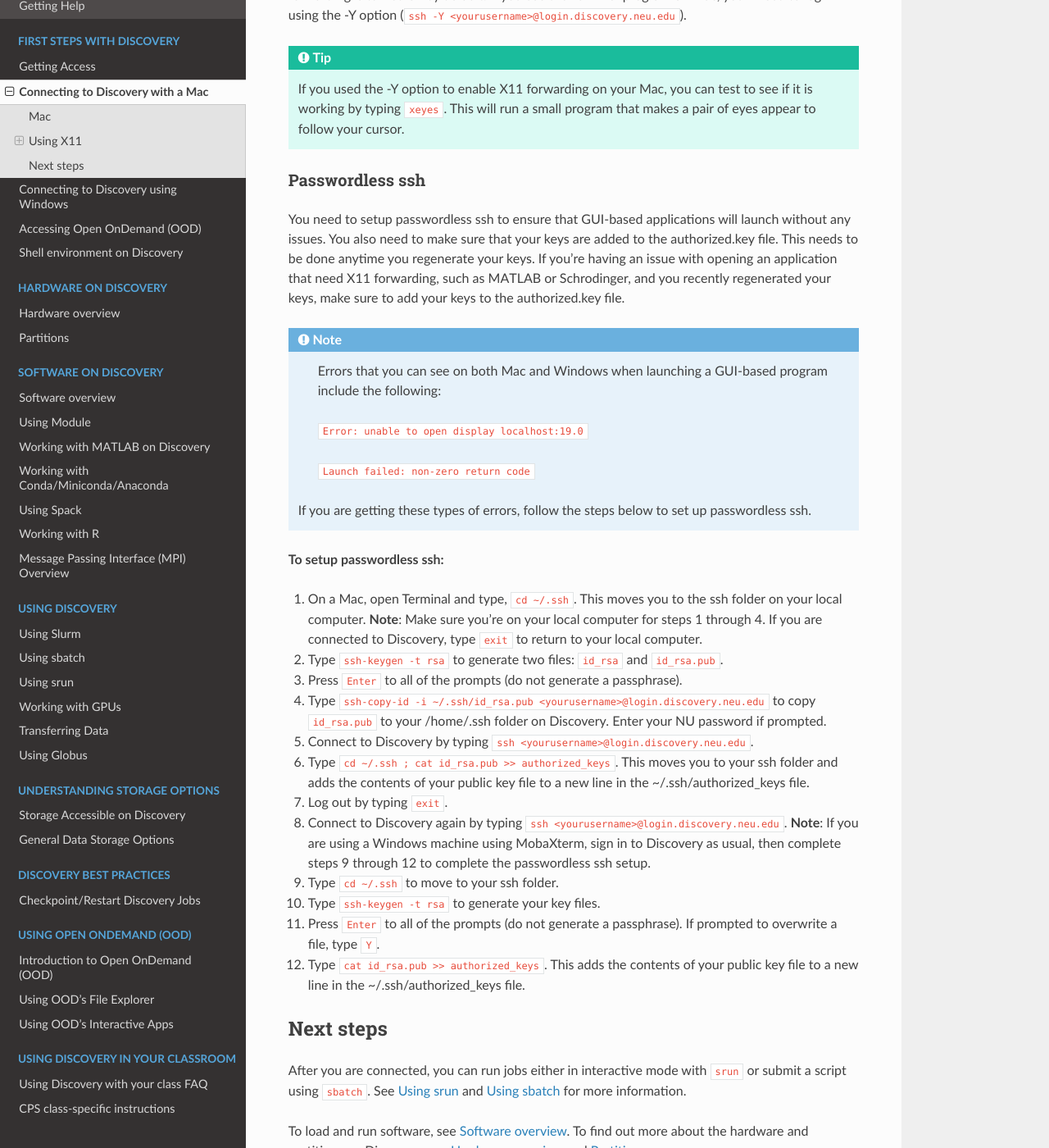
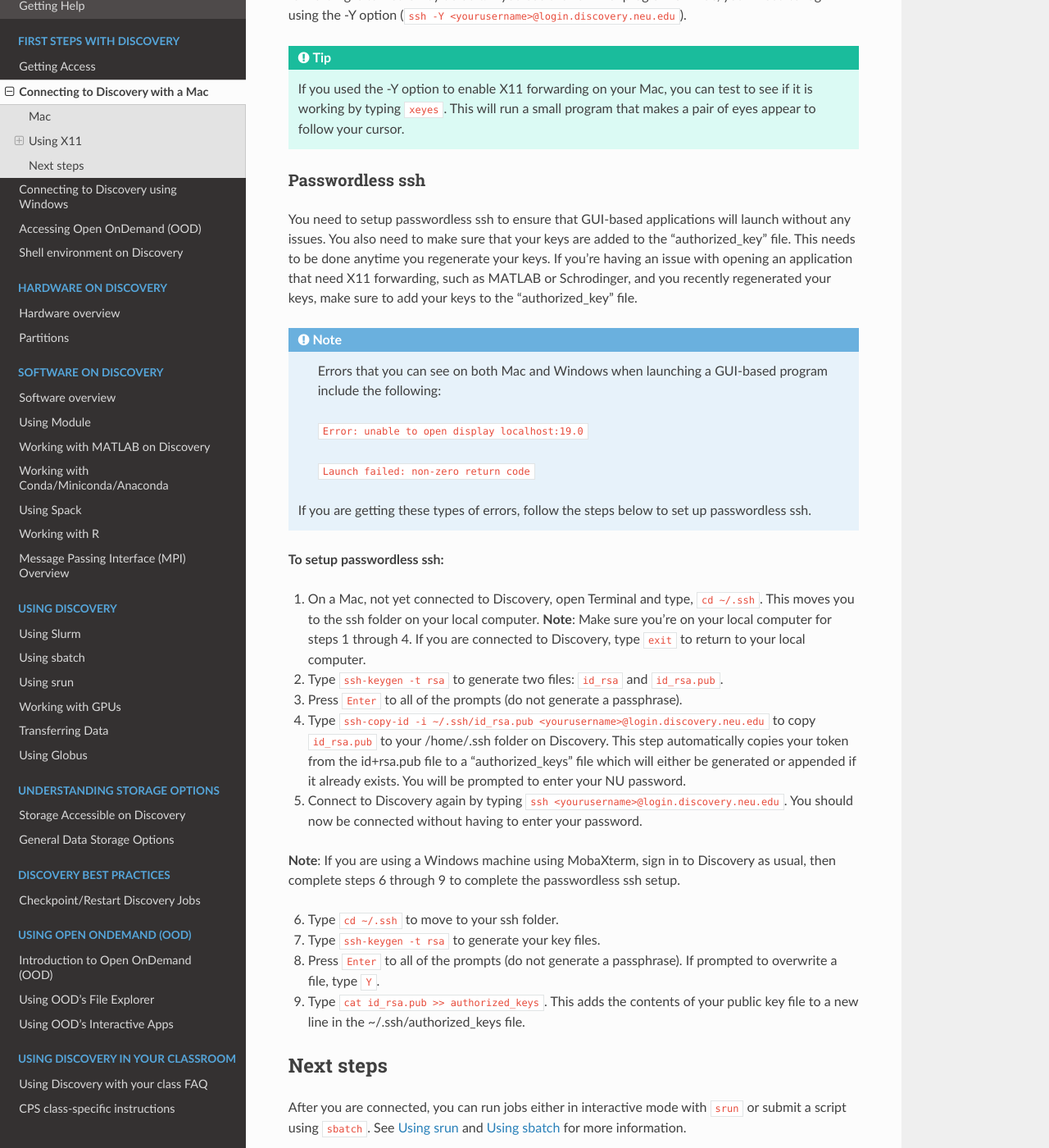
Before and after one commit to northeastern-rc/rc-public-documentation, a Sphinx documentation site: the page built from docs/source/first_steps/connect_mac.rst, in a window 1280 px wide and 1400 px high, scrolled down 1546 px. Shown: the whole window at 82% size. Built offline with Sphinx 7.4.7 and the Read the Docs theme 2.0.0, drawn with Linux system fonts in a browser that asks for light colours.

Commit message:
removed step 6

```diff
--- a/docs/source/first_steps/connect_mac.rst
+++ b/docs/source/first_steps/connect_mac.rst
@@ -58,9 +58,9 @@
 Passwordless ssh
 +++++++++++++++++
 You need to setup passwordless ssh to ensure that GUI-based applications will launch without any issues. You also
-need to make sure that your keys are added to the authorized.key file. This needs to be done anytime you regenerate your keys. If you're having
+need to make sure that your keys are added to the "authorized_key" file. This needs to be done anytime you regenerate your keys. If you're having
 an issue with opening an application that need X11 forwarding, such as MATLAB or Schrodinger, and you recently regenerated your keys, make sure to
-add your keys to the authorized.key file.
+add your keys to the "authorized_key" file.
 
 .. note::
    Errors that you can see on both Mac and Windows when launching a GUI-based program include the following:
@@ -73,18 +73,18 @@
 
 **To setup passwordless ssh:**
 
-1. On a Mac, open Terminal and type, ``cd ~/.ssh``. This moves you to the ssh folder on your local computer. **Note**: Make sure you're on your local computer for steps 1 through 4. If you are connected to Discovery, type ``exit`` to return to your local computer.
+1. On a Mac, not yet connected to Discovery, open Terminal and type, ``cd ~/.ssh``. This moves you to the ssh folder on your local computer. **Note**: Make sure you're on your local computer for steps 1 through 4. If you are connected to Discovery, type ``exit`` to return to your local computer.
 2. Type ``ssh-keygen -t rsa`` to generate two files: ``id_rsa`` and ``id_rsa.pub``.
 3. Press ``Enter`` to all of the prompts (do not generate a passphrase).
-4. Type ``ssh-copy-id -i ~/.ssh/id_rsa.pub <yourusername>@login.discovery.neu.edu`` to copy ``id_rsa.pub`` to your /home/.ssh folder on Discovery. Enter your NU password if prompted.
-5. Connect to Discovery by typing ``ssh <yourusername>@login.discovery.neu.edu``.
-6. Type ``cd ~/.ssh ; cat id_rsa.pub >> authorized_keys``. This moves you to your ssh folder and adds the contents of your public key file to a new line in the ~/.ssh/authorized_keys file.
-7. Log out by typing ``exit``.
-8. Connect to Discovery again by typing ``ssh <yourusername>@login.discovery.neu.edu``. **Note**: If you are using a Windows machine using MobaXterm, sign in to Discovery as usual, then complete steps 9 through 12 to complete the passwordless ssh setup.
-9. Type ``cd ~/.ssh`` to move to your ssh folder.
-10. Type ``ssh-keygen -t rsa`` to generate your key files.
-11. Press ``Enter`` to all of the prompts (do not generate a passphrase). If prompted to overwrite a file, type ``Y``.
-12. Type ``cat id_rsa.pub >> authorized_keys``. This adds the contents of your public key file to a new line in the ~/.ssh/authorized_keys file.
+4. Type ``ssh-copy-id -i ~/.ssh/id_rsa.pub <yourusername>@login.discovery.neu.edu`` to copy ``id_rsa.pub`` to your /home/.ssh folder on Discovery. This step automatically copies your token from the id+rsa.pub file to a "authorized_keys" file which will either be generated or appended if it already exists. You will be prompted to enter your NU password.
+5. Connect to Discovery again by typing ``ssh <yourusername>@login.discovery.neu.edu``. You should now be connected without having to enter your password.
+
+**Note**: If you are using a Windows machine using MobaXterm, sign in to Discovery as usual, then complete steps 6 through 9 to complete the passwordless ssh setup.
+
+6. Type ``cd ~/.ssh`` to move to your ssh folder.
+7. Type ``ssh-keygen -t rsa`` to generate your key files.
+8. Press ``Enter`` to all of the prompts (do not generate a passphrase). If prompted to overwrite a file, type ``Y``.
+9. Type ``cat id_rsa.pub >> authorized_keys``. This adds the contents of your public key file to a new line in the ~/.ssh/authorized_keys file.
 
 Next steps
 ===========
```
